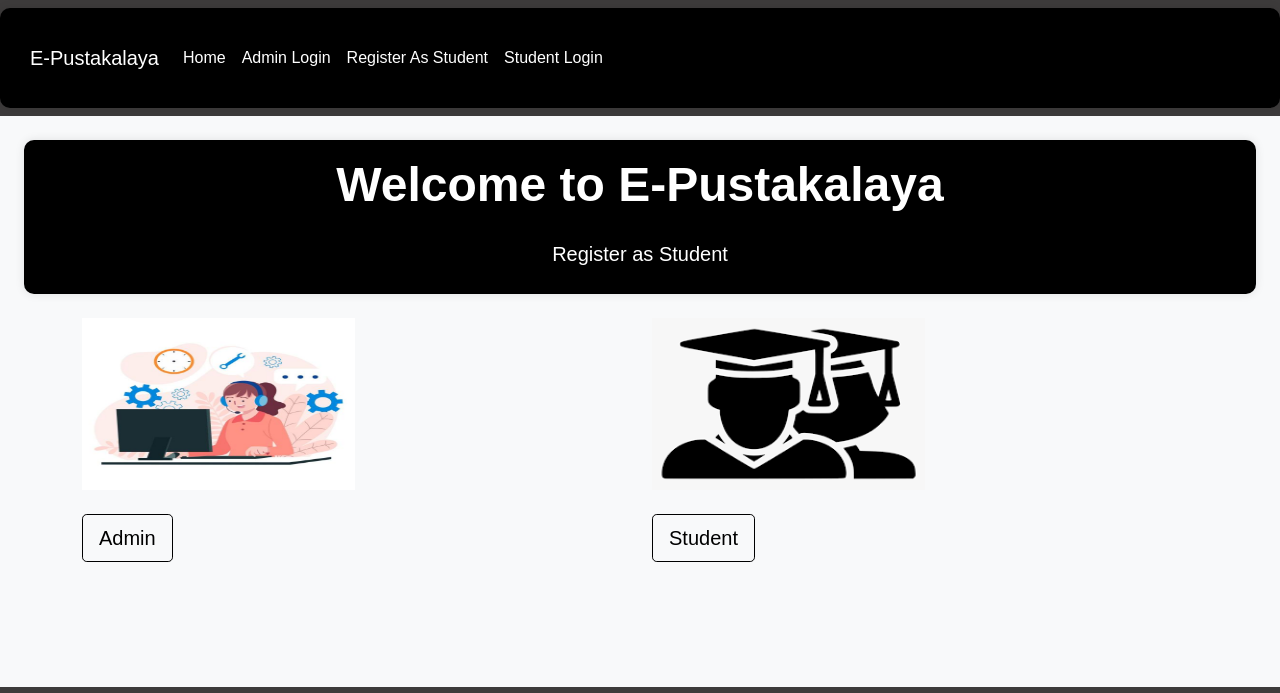
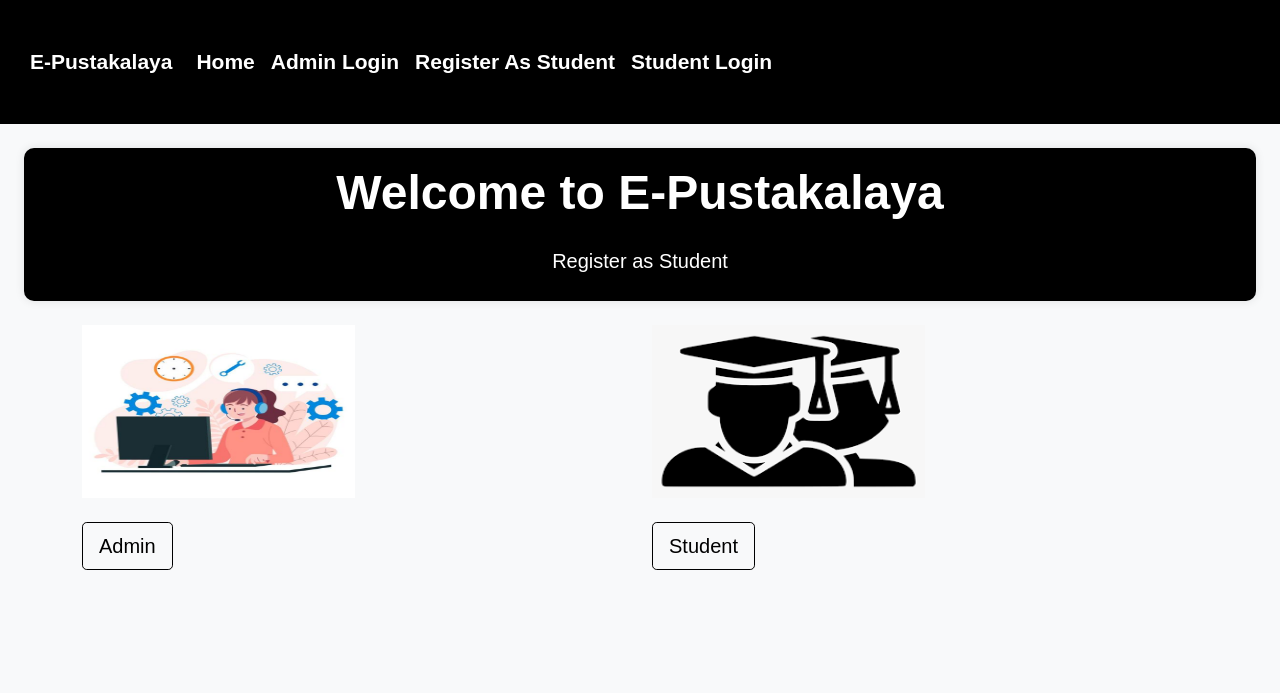
Before and after one commit to pratima-dawadi/E-Pustakalaya, a Django app: page / in a window 1280 px wide. Shown: the top 693 px of the page. Run offline with Django 3.2, Linux system fonts and the light colour scheme.

Commit message:
next commit2

```diff
--- a/library/templates/basic.html
+++ b/library/templates/basic.html
@@ -9,16 +9,21 @@
   <title>{% block title %} {% endblock %}</title>
   {% block css %}
   <style>
+ /* Navbar Styles */
 .navbar {
     background-color: black;
     display: flex;
     justify-content: space-between;
     align-items: center;
 }
+
 .navbar .navbar-brand,
 .navbar-nav .nav-link {
     color: white !important;
+    font-weight: bold;
+    font-size:21px;
 }
+
   </style>
   {% endblock %}
 </head>
--- a/library/templates/index.html
+++ b/library/templates/index.html
@@ -2,8 +2,7 @@
 {% load static %}
 {% block title %} E-Pustakalaya{% endblock %}
 {% block css %}
-
-
+{{block.super}}
 <style>
   body {
       font-family: Arial, sans-serif;
--- a/library/templates/student_registration.html
+++ b/library/templates/student_registration.html
@@ -2,6 +2,7 @@
 {% load static %}
 {% block title %} E-Pustakalaya {% endblock %}
 {% block css %}
+{{block.super}}
 
 <style>
     body {
```
Also changed, not shown: db.sqlite3. Lines whose indentation alone changed are shown as unchanged.
